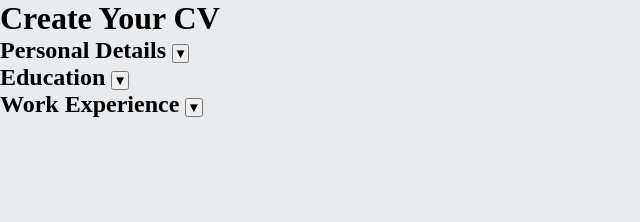
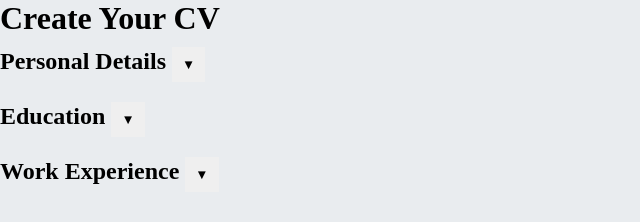
Before and after one commit to AtheerAzaizeh/TryProject, a plain HTML site: page frontend/cv.html in a window 1280 px wide. Shown: the whole page, without its empty margins (0-640 px from the left). Drawn offline with Linux system fonts and the light colour scheme; no server answers.

Commit message:
Update createcv.css

```diff
--- a/frontend/css/createcv.css
+++ b/frontend/css/createcv.css
@@ -373,3 +373,15 @@ main .sections .section .content-section textarea {
 .use-template button:hover {
     background-color: #1AA179;
 }
+
+button {
+    color: rgb(0, 0, 0);
+    border: none;
+    padding: 10px;
+    margin: 10px 0;
+    cursor: pointer;
+  }
+
+  button[type="button"]:hover {
+    background-color: darkblue;
+  }
```
